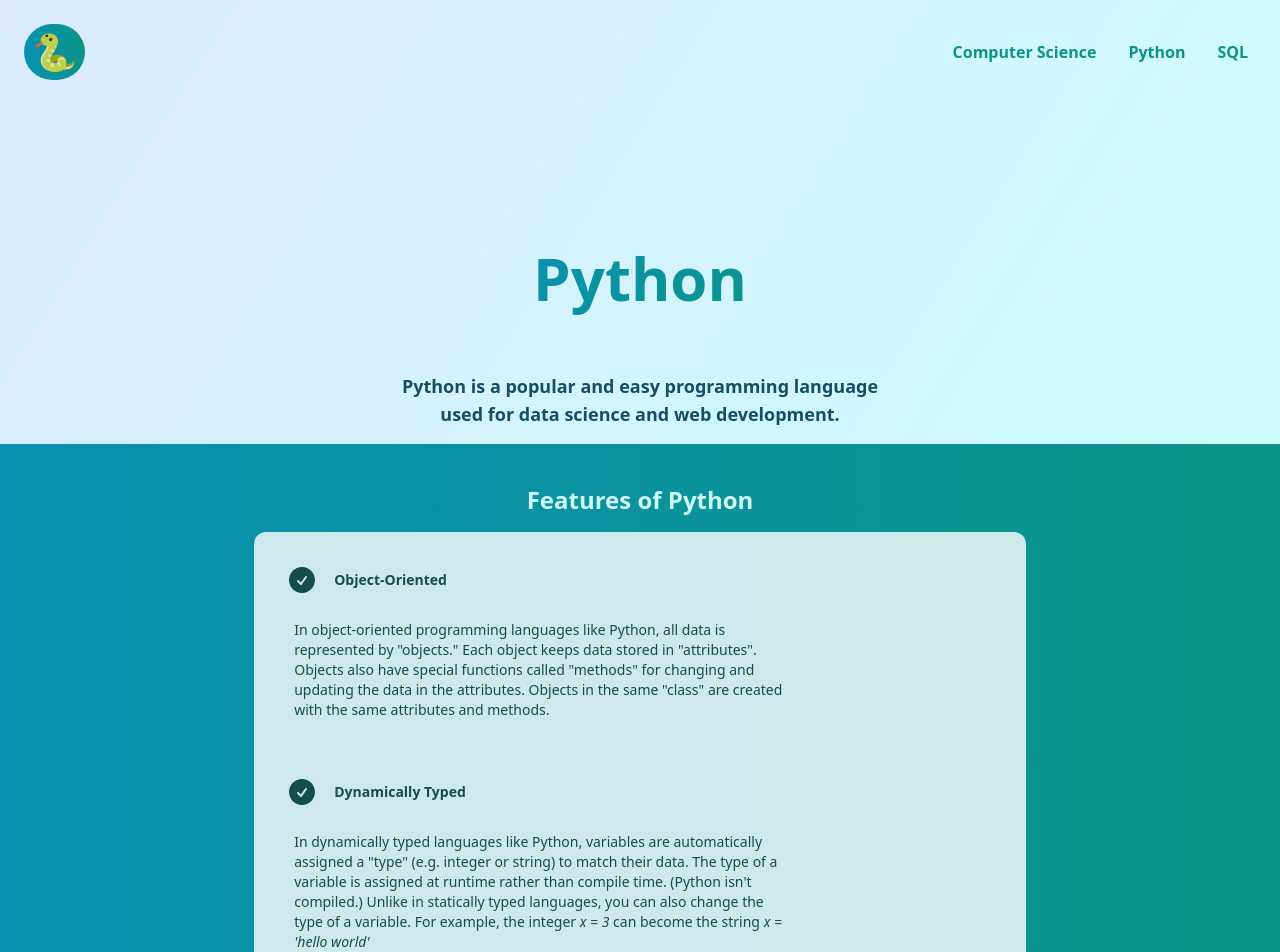
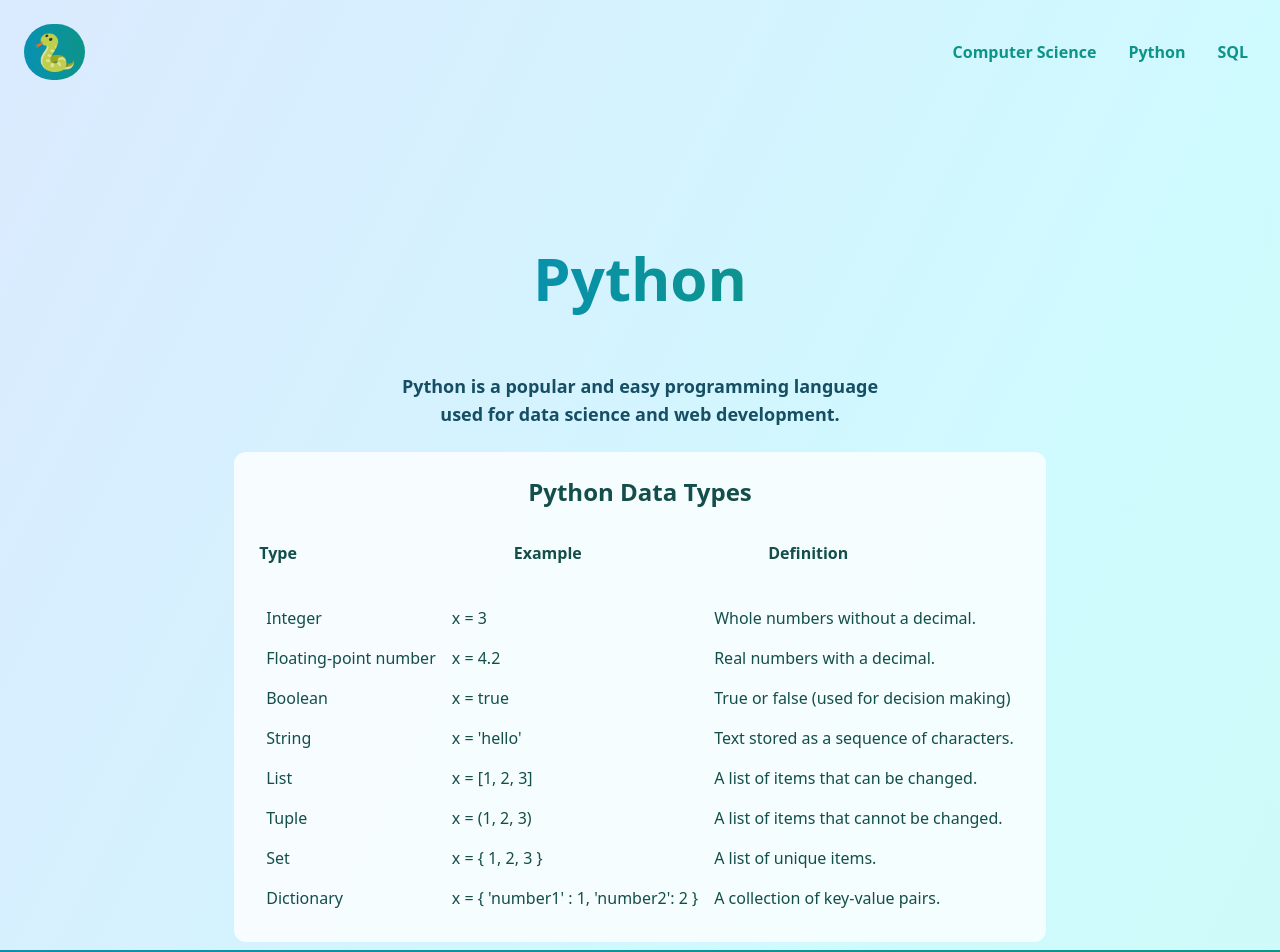
Before and after one commit to ccingram94/armstrongstem, a Next.js app: page /python in a window 1280 px wide. Shown: the top 952 px of the page. Built offline with nearby package versions, Linux system fonts and the light colour scheme.

Commit message:
adding more python stuff

```diff
--- a/pages/python.js
+++ b/pages/python.js
@@ -17,13 +17,113 @@ export default function Python() {
         <meta name="viewport" content="width=device-width, initial-scale=1" />
         <link rel="icon" href="/favicon.ico" />
       </Head>
-      <main className='h-full bg-gradient-to-br from-blue-100 to-teal-100 via-cyan-100'>
+      <main className='w-screen h-full flex flex-col justify-center items-center bg-gradient-to-br from-blue-100 to-teal-100 via-cyan-100'>
         <Header />
-        <div className='w-full pt-12 lg:pt-24 flex flex-col flex-wrap justify-center items-center text-center text-cyan-900'>
+        <div className='w-max pt-12 lg:pt-24 flex flex-col flex-wrap justify-center items-center text-center text-cyan-900'>
           <h1 onClick={() => console.log(data)} className='text-2xl lg:text-6xl p-6 lg:p-12 font-bold text-transparent bg-clip-text bg-gradient-to-r from-cyan-600 to-teal-600'>Python</h1>
           <h3 className='text-sm lg:text-lg p-2 m-2 font-bold max-w-sm lg:max-w-lg'>{data[0].shortdescription}</h3>
         </div>
-        <div className='flex flex-row flex-wrap justify-center items-center p-4 bg-gradient-to-r from-cyan-600 to-teal-600'>
+        <div className='flex flex-col w-fit justify-center items-center text-center p-2 m-2 bg-white bg-opacity-80 rounded-xl text-teal-900'>
+          <h3 className='font-bold text-center text-xl lg:text-2xl p-2 m-2'>Python Data Types</h3>
+          <table className='w-fit table-auto flex flex-col justify-center text-left'>
+            <thead className='w-full flex flex-row justify-left items-center'>
+              <tr className='w-full p-2 m-2 flex flex-row justify-left items-center'>
+                <th className='w-full'>Type</th>
+                <th className='w-full'>Example</th>
+                <th className='w-full'>Definition</th>
+              </tr>
+            </thead>
+            <tbody className='p-2 m-2'>
+              <tr>
+                <td className='p-2 m-2'>
+                  Integer
+                </td>
+                <td className='p-2 m-2'>
+                  x = 3
+                </td>
+                <td className='p-2 m-2'>Whole numbers without a decimal.</td>
+              </tr>
+              <tr>
+                <td className='p-2 m-2'>
+                  Floating-point number
+                </td>
+                <td className='p-2 m-2'>
+                  x = 4.2
+                </td>
+                <td className='p-2 m-2'>
+                  Real numbers with a decimal.
+                </td>
+              </tr>
+              <tr>
+                <td className='p-2 m-2'>
+                  Boolean
+                </td>
+                <td className='p-2 m-2'>
+                  x = true
+                </td>
+                <td className='p-2 m-2'>
+                  True or false (used for decision making)
+                </td>
+              </tr>
+              <tr>
+                <td className='p-2 m-2'>
+                  String
+                </td>
+                <td className='p-2 m-2'>
+                  x = 'hello'
+                </td>
+                <td className='p-2 m-2'>
+                  Text stored as a sequence of characters.
+                </td>
+              </tr>
+              <tr>
+                <td className='p-2 m-2'>
+                  List
+                </td>
+                <td className='p-2 m-2'>
+                  x = [1, 2, 3]
+                </td>
+                <td className='p-2 m-2'>
+                  A list of items that can be changed.
+                </td>
+              </tr>
+              <tr>
+                <td className='p-2 m-2'>
+                  Tuple
+                </td>
+                <td className='p-2 m-2'>
+                  x = (1, 2, 3)
+                </td>
+                <td className='p-2 m-2'>
+                  A list of items that cannot be changed.
+                </td>
+              </tr>
+              <tr>
+                <td className='p-2 m-2'>
+                  Set
+                </td>
+                <td className='p-2 m-2'>
+                  <p>x = { " { 1, 2, 3 } " }</p>
+                </td>
+                <td className='p-2 m-2'>
+                  A list of unique items.
+                </td>
+              </tr>
+              <tr>
+                <td className='p-2 m-2'>
+                  Dictionary
+                </td>
+                <td className='p-2 m-2'>
+                  <p>x = {" { 'number1' : 1, 'number2': 2 } "}</p>
+                </td>
+                <td className='p-2 m-2'>
+                  A collection of key-value pairs.
+                </td>
+              </tr>
+            </tbody>
+          </table>
+        </div>
+        <div className='flex flex-row flex-wrap w-full justify-center items-center p-4 bg-gradient-to-r from-cyan-600 to-teal-600'>
         <div className='flex flex-col flex-wrap justify-center items-center p-2 m-2'>
             <h3 className='font-bold text-lg lg:text-2xl text-transparent bg-clip-text bg-gradient-to-r from-cyan-100 to-teal-100 p-2'>Features of Python</h3>
             <div className='flex flex-col justify-left text-left items-left bg-white bg-opacity-80 text-teal-900 m-2 p-2 rounded-xl w-fit'>
```
